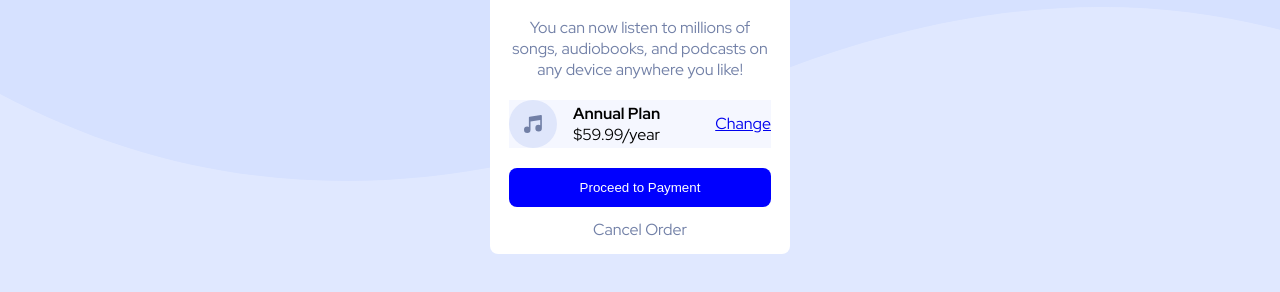
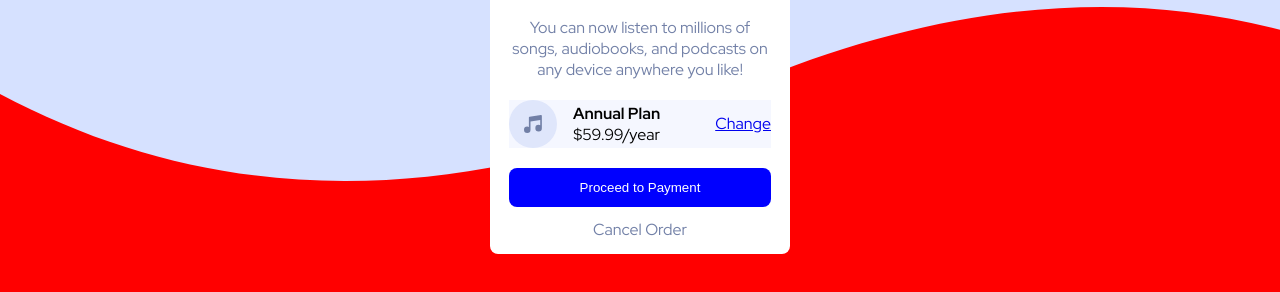
Before and after one commit to TaiwoMojeed/order-summary, a plain HTML site: page index.html in a window 1280 px wide. Shown: the part 256-548 px from the top of the page. Drawn offline with Linux system fonts and the light colour scheme.

Commit message:
Changed the background color

```diff
--- a/style.css
+++ b/style.css
@@ -6,7 +6,8 @@
     box-sizing: border-box;
 }
 body {
-    background-color: hsl(225, 100%, 94%);
+    /* background-color: hsl(225, 100%, 94%); */
+    background-color: red;
     background-image: url(/images/pattern-background-desktop.svg);
     background-repeat: no-repeat;
     font-family: "Red Hat Display", sans-serif;
```
